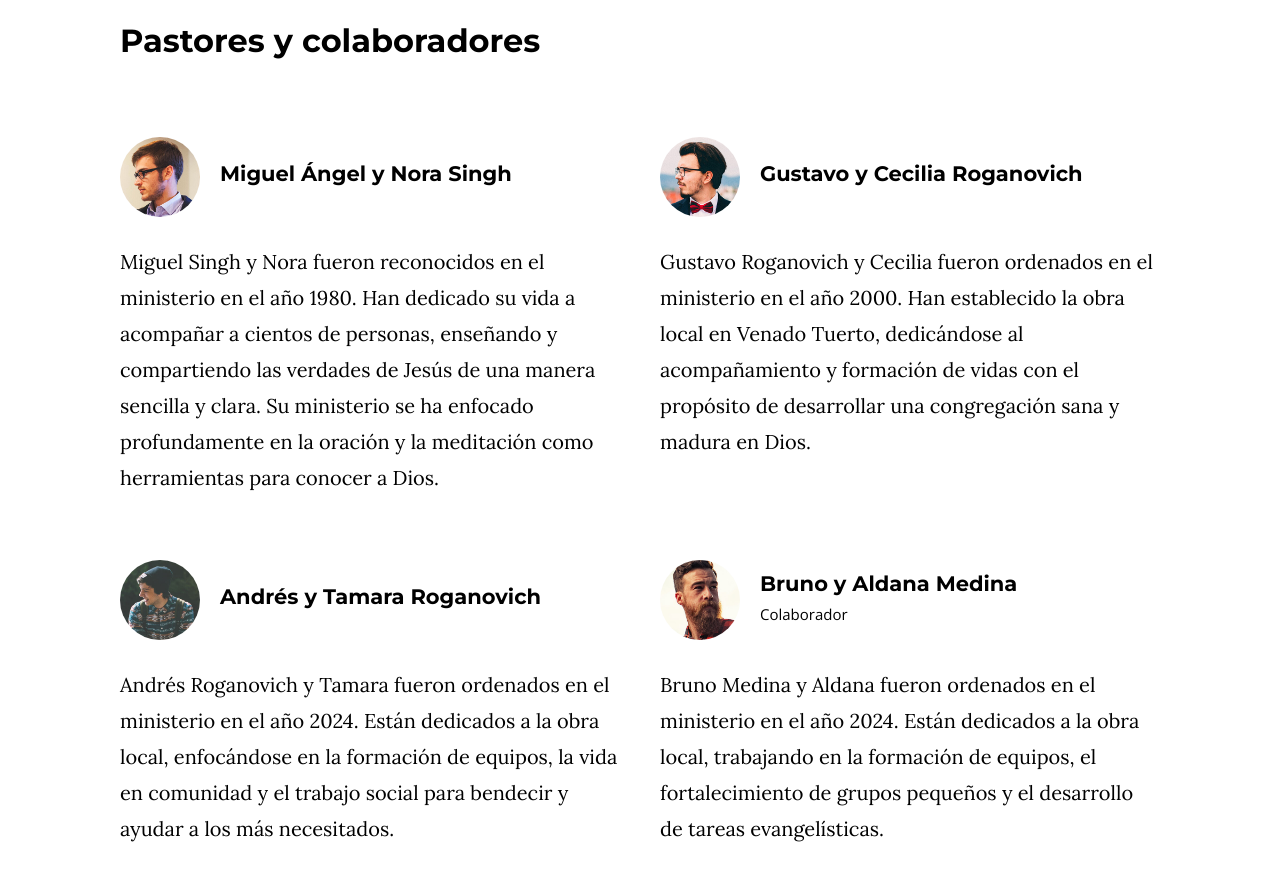
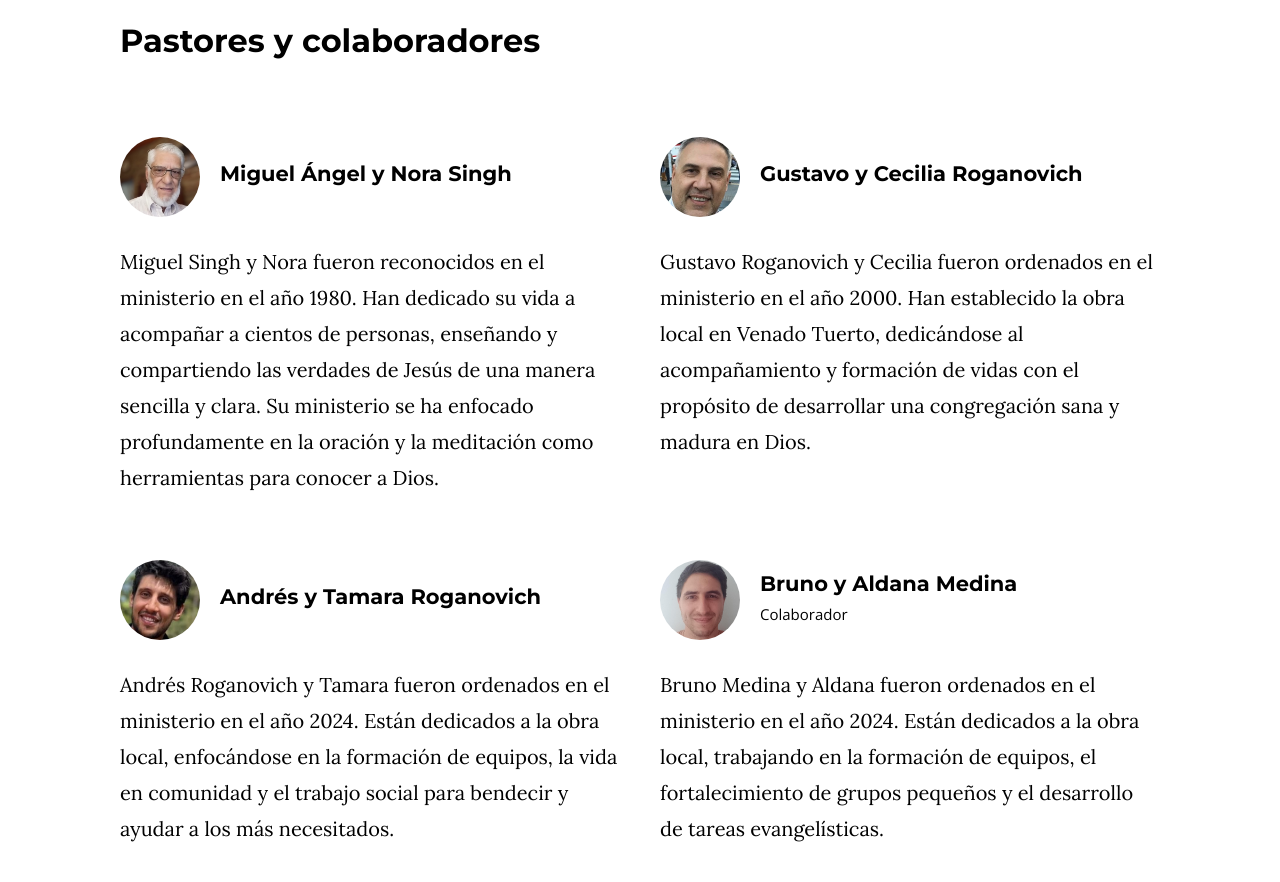
Before and after one commit to lucassingh/church-web, a plain HTML site: page about.html in a window 1280 px wide. Shown: the part 3560-4442 px from the top of the page. Drawn offline with nearby package versions, Linux system fonts and the light colour scheme.

Commit message:
cambios avatars

```diff
--- a/about.html
+++ b/about.html
@@ -228,7 +228,7 @@
                     <div class="column church-staff__item">
                         <div class="church-staff__header">
                             <div class="church-staff__picture">
-                                <img src="images/avatars/user-01.jpg" alt="">
+                                <img src="images/avatars/user-01.png" alt="">
                             </div>
                             <h4 class="church-staff__name">
                                 Miguel Ángel y Nora Singh
@@ -239,14 +239,17 @@
                         </div>
 
                         <p>
-                            Miguel Singh y Nora fueron reconocidos en el ministerio en el año 1980. Han dedicado su vida a acompañar a cientos de personas, enseñando y compartiendo las verdades de Jesús de una manera sencilla y clara. Su ministerio se ha enfocado profundamente en la oración y la meditación como herramientas para conocer a Dios.
+                            Miguel Singh y Nora fueron reconocidos en el ministerio en el año 1980. Han dedicado su vida
+                            a acompañar a cientos de personas, enseñando y compartiendo las verdades de Jesús de una
+                            manera sencilla y clara. Su ministerio se ha enfocado profundamente en la oración y la
+                            meditación como herramientas para conocer a Dios.
                         </p>
                     </div>
 
                     <div class="column church-staff__item">
                         <div class="church-staff__header">
                             <div class="church-staff__picture">
-                                <img src="images/avatars/user-03.jpg" alt="">
+                                <img src="images/avatars/user-02.png" alt="">
                             </div>
                             <h4 class="church-staff__name">
                                 Gustavo y Cecilia Roganovich
@@ -257,14 +260,16 @@
                         </div>
 
                         <p>
-                            Gustavo Roganovich y Cecilia fueron ordenados en el ministerio en el año 2000. Han establecido la obra local en Venado Tuerto, dedicándose al acompañamiento y formación de vidas con el propósito de desarrollar una congregación sana y madura en Dios.
+                            Gustavo Roganovich y Cecilia fueron ordenados en el ministerio en el año 2000. Han
+                            establecido la obra local en Venado Tuerto, dedicándose al acompañamiento y formación de
+                            vidas con el propósito de desarrollar una congregación sana y madura en Dios.
                         </p>
                     </div>
 
                     <div class="column church-staff__item">
                         <div class="church-staff__header">
                             <div class="church-staff__picture">
-                                <img src="images/avatars/user-04.jpg" alt="">
+                                <img src="images/avatars/user-03.png" alt="">
                             </div>
                             <h4 class="church-staff__name">
                                 Andrés y Tamara Roganovich
@@ -275,14 +280,16 @@
                         </div>
 
                         <p>
-                            Andrés Roganovich y Tamara fueron ordenados en el ministerio en el año 2024. Están dedicados a la obra local, enfocándose en la formación de equipos, la vida en comunidad y el trabajo social para bendecir y ayudar a los más necesitados.
+                            Andrés Roganovich y Tamara fueron ordenados en el ministerio en el año 2024. Están dedicados
+                            a la obra local, enfocándose en la formación de equipos, la vida en comunidad y el trabajo
+                            social para bendecir y ayudar a los más necesitados.
                         </p>
                     </div>
 
                     <div class="column church-staff__item">
                         <div class="church-staff__header">
                             <div class="church-staff__picture">
-                                <img src="images/avatars/user-05.jpg" alt="">
+                                <img src="images/avatars/user-04.png" alt="">
                             </div>
                             <h4 class="church-staff__name">
                                 Bruno y Aldana Medina
@@ -293,7 +300,9 @@
                         </div>
 
                         <p>
-                            Bruno Medina y Aldana fueron ordenados en el ministerio en el año 2024. Están dedicados a la obra local, trabajando en la formación de equipos, el fortalecimiento de grupos pequeños y el desarrollo de tareas evangelísticas.
+                            Bruno Medina y Aldana fueron ordenados en el ministerio en el año 2024. Están dedicados a la
+                            obra local, trabajando en la formación de equipos, el fortalecimiento de grupos pequeños y
+                            el desarrollo de tareas evangelísticas.
                         </p>
                     </div>
                 </div>
```
Also changed, not shown: images/avatars/user-01.jpg (deleted), images/avatars/user-01.png (added), images/avatars/user-02.jpg (deleted), images/avatars/user-02.png (added), images/avatars/user-03.jpg (deleted), images/avatars/user-03.png (added), images/avatars/user-04.jpg (deleted), images/avatars/user-04.png (added), images/avatars/user-05.jpg (deleted), images/avatars/user-06.jpg (deleted).
